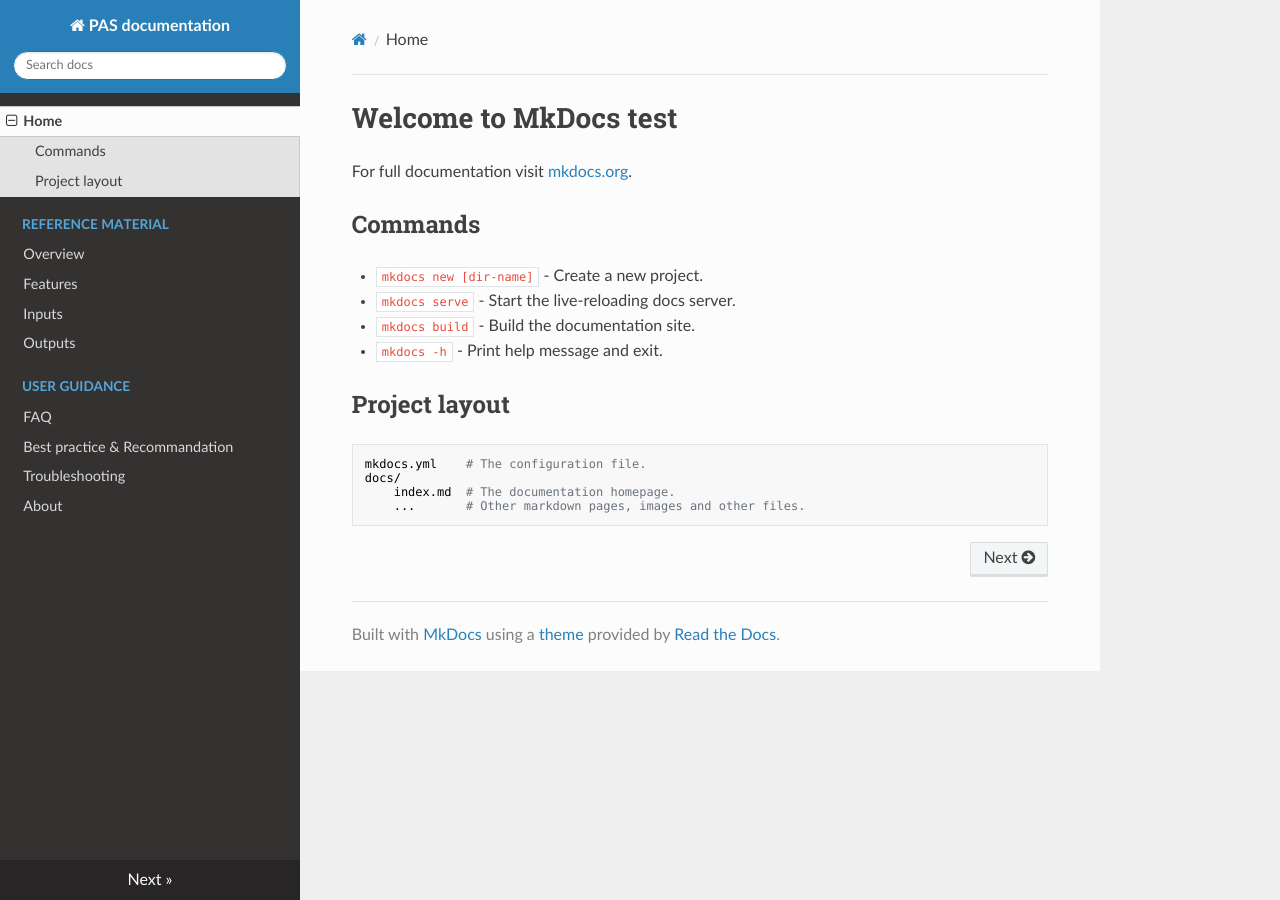
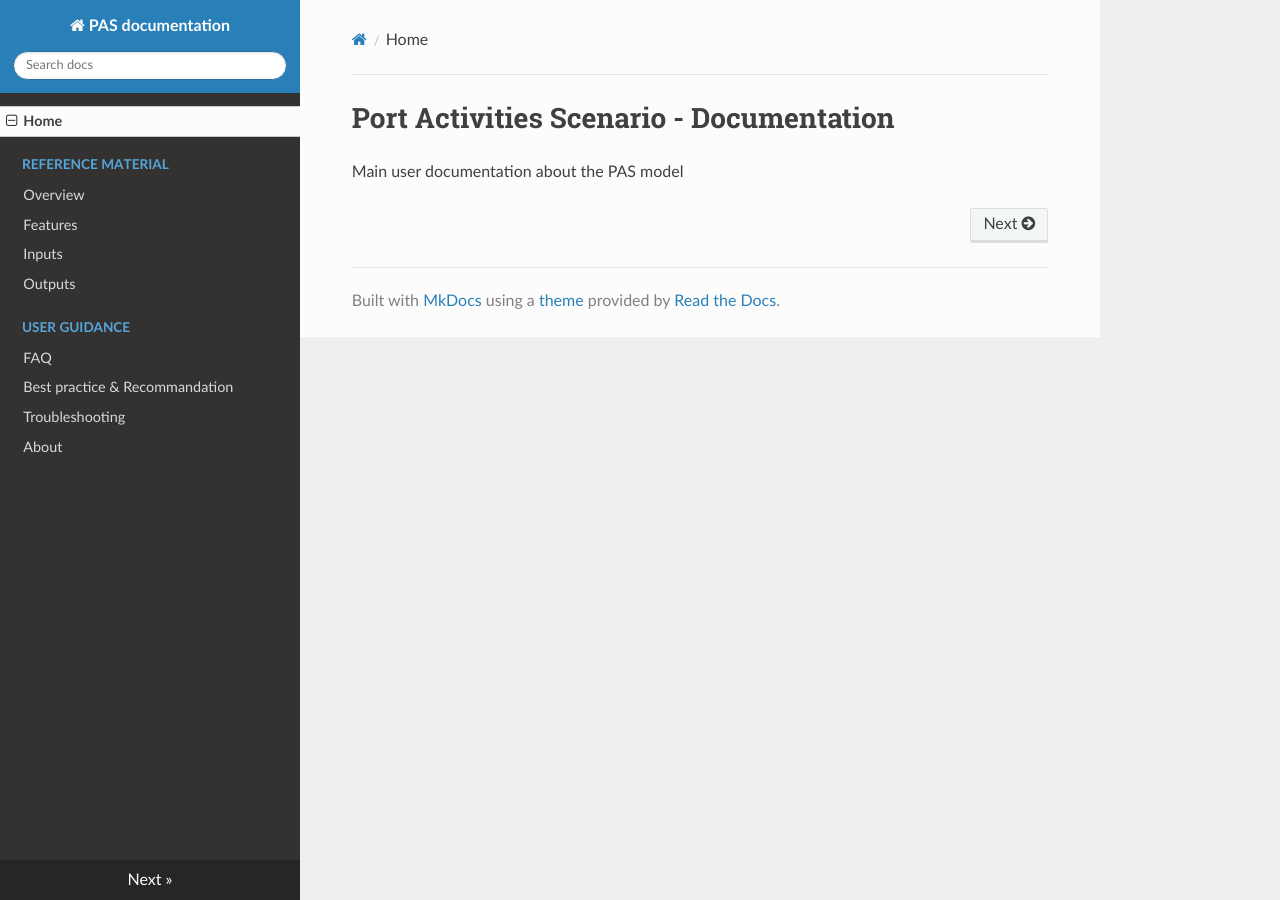
Before and after one commit to pixel-ports/docs-pas, an MkDocs documentation site: the page built from docs/index.md, in a window 1280 px wide. Built offline with MkDocs 1.6.1, drawn with Linux system fonts in a browser that asks for light colours; nearby versions of some CDN libraries.

```diff
--- a/docs/index.md
+++ b/docs/index.md
@@ -1,17 +1,3 @@
-# Welcome to MkDocs test
+# Port Activities Scenario - Documentation
 
-For full documentation visit [mkdocs.org](https://www.mkdocs.org).
-
-## Commands
-
-* `mkdocs new [dir-name]` - Create a new project.
-* `mkdocs serve` - Start the live-reloading docs server.
-* `mkdocs build` - Build the documentation site.
-* `mkdocs -h` - Print help message and exit.
-
-## Project layout
-
-    mkdocs.yml    # The configuration file.
-    docs/
-        index.md  # The documentation homepage.
-        ...       # Other markdown pages, images and other files.
+Main user documentation about the PAS model
```
Also changed, not shown: docs/overview/overview.md (added, +35 -0 lines), docs/overview/pas_core_principes.png (added), docs/overview/pas_scope.png (added).
